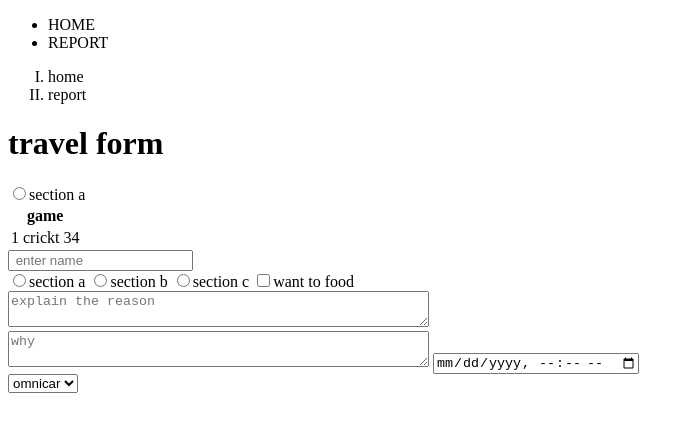
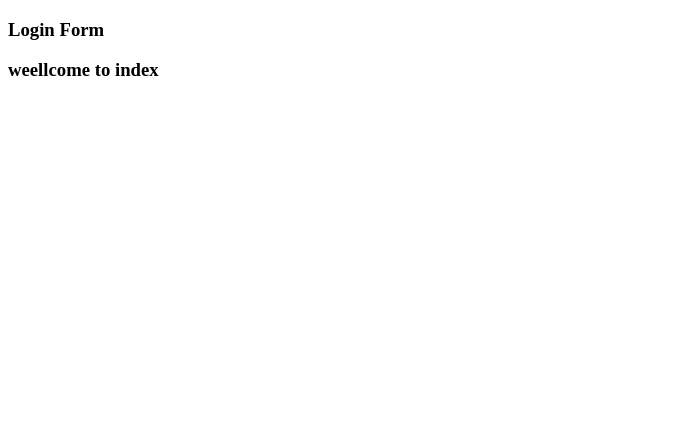
Before and after one commit to amanthakur313/HtmlPratice, a plain HTML site: page Index.html in a window 1280 px wide. Shown: the whole page, without its empty margins (0-694 px from the left). Drawn offline with Linux system fonts and the light colour scheme.

Commit message:
Add files via upload

```diff
--- a/Index.html
+++ b/Index.html
@@ -5,82 +5,10 @@
 <title>Insert title here</title>
 </head>
 <body>
-<ul>
-<li>HOME</li>
-<li>REPORT</li>
-
-</ul>
-<ol type = "I">
-<li>home</li>
-<li>report</li>
-
-</ol>
-<div>
-<table>
-<thead>
-<tr>
-
-<th colspan = "3 ">game</th>
-
-</tr>
-
-</thead>
-
-<tbody>
-<tr>
-<td>1</td>
-<td>crickt</td>
-<td>34</td>
-</tr>
-</tbody>
-
-<div>
-<h1>travel form </h1>
-<form action = "dgfd.php">
-<label for = "sectionidd">
-<input type = "radio" value = "section a" name = "section " id = "sectionidd">section a
-</label>
+<h3>Login Form </h3>
+<form action = "mylogin" method = "post">
+<h3>weellcome to index</h3>
 
 </form>
-
-</div>
-
-</table>
-
-
-<form>
-<input type = "text"  placeholder =" enter name ">
-
- <br>
-
-<label for =  "sectionida">
-<input type = "radio" value = "section a" name = "section " id = "sectionida">section a
-</label>
-
-
-<label for = "sectionidb">
-<input type = "radio" value = "section b" name = "section " id = "sectionidb">section b
-</label>
-
-<label for = "sectionidc" >
-<input type = "radio" value = "section c" name = "section " id = "sectionidc">section c
-</label>
-
-<label for = "canteenid">
-<input type = "checkbox" name = "chack" id = "canteenid" class = "red">want to food
-</label>
-<br>
-<textarea name = "explain" cols = "50" row = "30" id = "explain" placeholder = "explain the reason "></textarea><br>
-<textarea name = "explain" cols = "50" row = "60" id = "explaine" placeholder = "why "></textarea>
-<input type = "datetime-local" name = "datetime" id = "datetimeid"><br>
-<select name ="car" id = "car">
-<option value = "omni">omnicar</option>
-<option value = "car">vitara</option>
-<option value = "breza">breza</option>
-<option value = "creata">creata</option>
-
-</select>
-</form>
-</div>
 </body>
 </html>
```
